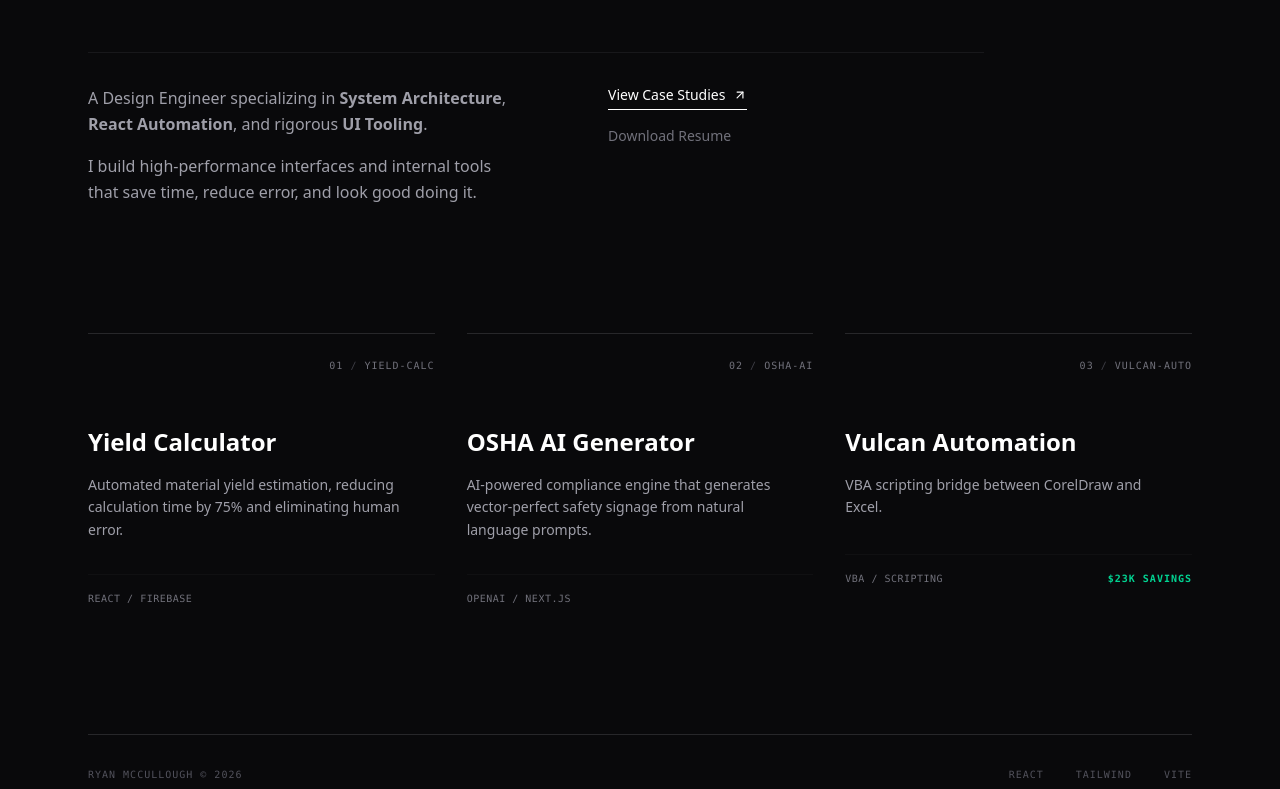
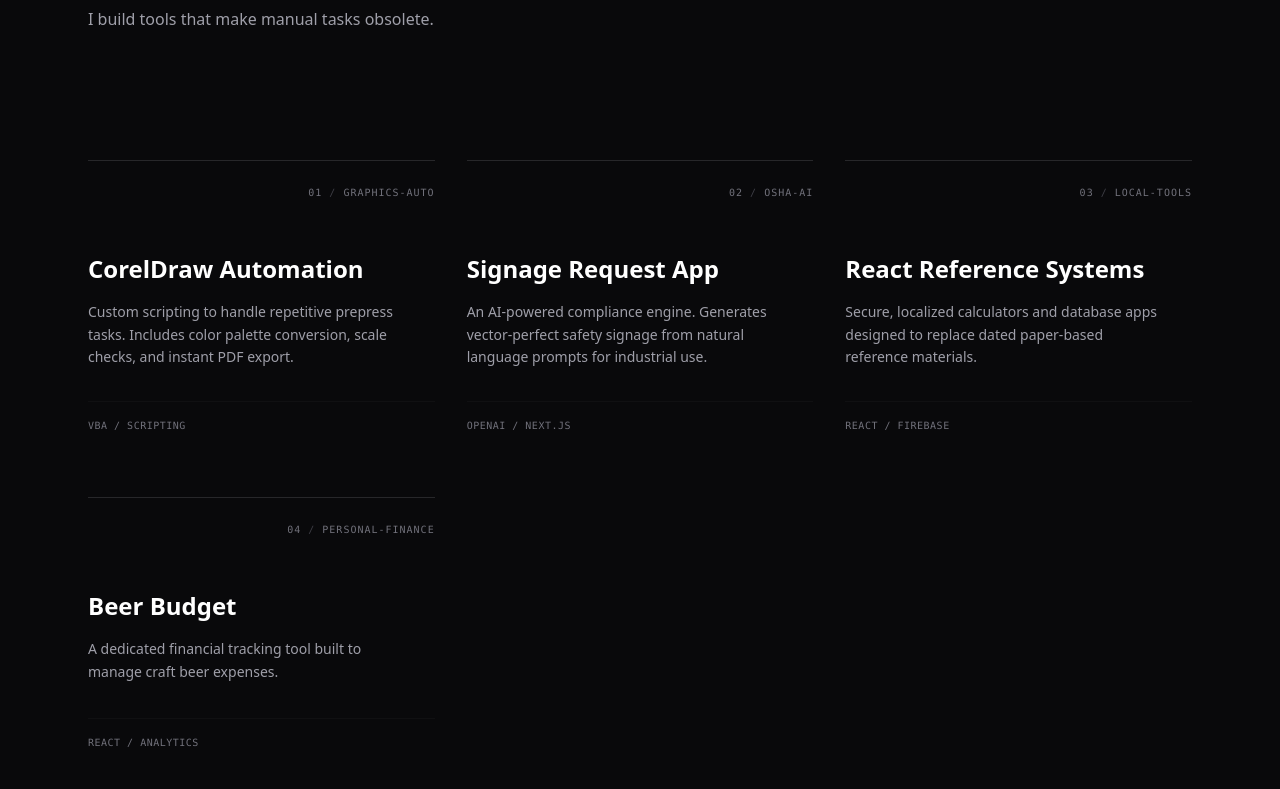
Before and after one commit to ryanbrett/ryanmcc, a React (Vite) app: page / in a window 1280 px wide. Shown: the part 611-1400 px from the top of the page. Built offline with nearby package versions, Linux system fonts and the light colour scheme.

Commit message:
Update project details in App component
Verbiage update chef

```diff
--- a/src/App.tsx
+++ b/src/App.tsx
@@ -1,3 +1,4 @@
+import React from 'react';
 import {
   ArrowUpRight,
   Github,
@@ -10,31 +11,39 @@ function App() {
   const projects = [
     {
       id: "01",
-      short: "YIELD-CALC",
-      title: "Yield Calculator",
-      description: "Automated material yield estimation, reducing calculation time by 75% and eliminating human error.",
-      tech: "REACT / FIREBASE",
-      link: "https://vulcan.ryandd.com",
+      short: "GRAPHICS-AUTO",
+      title: "CorelDraw Automation",
+      description: "Custom scripting to handle repetitive prepress tasks. Includes color palette conversion, scale checks, and instant PDF export.",
+      tech: "VBA / SCRIPTING",
+      link: "#",
       cols: "col-span-1"
     },
     {
       id: "02",
       short: "OSHA-AI",
-      title: "OSHA AI Generator",
-      description: "AI-powered compliance engine that generates vector-perfect safety signage from natural language prompts.",
+      title: "Signage Request App",
+      description: "An AI-powered compliance engine. Generates vector-perfect safety signage from natural language prompts for industrial use.",
       tech: "OPENAI / NEXT.JS",
       link: "https://signai.ryandd.com",
       cols: "col-span-1"
     },
     {
       id: "03",
-      short: "VULCAN-AUTO",
-      title: "Vulcan Automation",
-      description: "VBA scripting bridge between CorelDraw and Excel.",
-      tech: "VBA / SCRIPTING",
+      short: "LOCAL-TOOLS",
+      title: "React Reference Systems",
+      description: "Secure, localized calculators and database apps designed to replace dated paper-based reference materials.",
+      tech: "REACT / FIREBASE",
+      link: "https://calculator.ryandd.com",
+      cols: "col-span-1"
+    },
+    {
+      id: "04",
+      short: "PERSONAL-FINANCE",
+      title: "Beer Budget",
+      description: "A dedicated financial tracking tool built to manage craft beer expenses.",
+      tech: "REACT / ANALYTICS",
       link: "#",
-      cols: "col-span-1",
-      highlight: "$23k SAVINGS"
+      cols: "col-span-1"
     }
   ];
 
@@ -60,18 +69,19 @@ function App() {
 
           {/* 1. HERO SECTION */}
           <section>
-            {/* Typographic Tension: Dimmed connectors, Bright nouns */}
+            {/* Headline: High Contrast with Dimmed Punctuation */}
             <h1 className="text-5xl md:text-8xl font-bold leading-[0.9] tracking-tighter text-white mb-12 max-w-5xl">
-              <span className="text-zinc-500">Bridging the gap between</span> creative vision <span className="text-zinc-500">and</span> technical execution.
+              Designer<span className="text-zinc-600">.</span> Coder<span className="text-zinc-600">.</span> <br className="hidden md:block" />
+              Former Chef<span className="text-zinc-600">.</span>
             </h1>
 
             <div className="grid grid-cols-1 md:grid-cols-2 gap-12 border-t border-zinc-900 pt-8 max-w-4xl">
                <div className="text-base text-zinc-400 leading-relaxed">
                  <p>
-                    A Design Engineer specializing in <strong>System Architecture</strong>, <strong>React Automation</strong>, and rigorous <strong>UI Tooling</strong>.
+                    My first build was a Dragon Ball Z polling site with inline styles. Today, I engineer React-based automation to modernize legacy industrial workflows.
                  </p>
                  <p className="mt-4">
-                    I build high-performance interfaces and internal tools that save time, reduce error, and look good doing it.
+                    I build tools that make manual tasks obsolete.
                  </p>
                </div>
 
@@ -118,11 +128,6 @@ function App() {
                       <span className="text-[10px] font-mono text-zinc-500 uppercase tracking-wider">
                         {project.tech}
                       </span>
-                      {project.highlight && (
-                        <span className="text-emerald-400 text-[10px] font-mono font-bold tracking-widest uppercase">
-                          {project.highlight}
-                        </span>
-                      )}
                    </div>
                  </div>
                </a>
```
